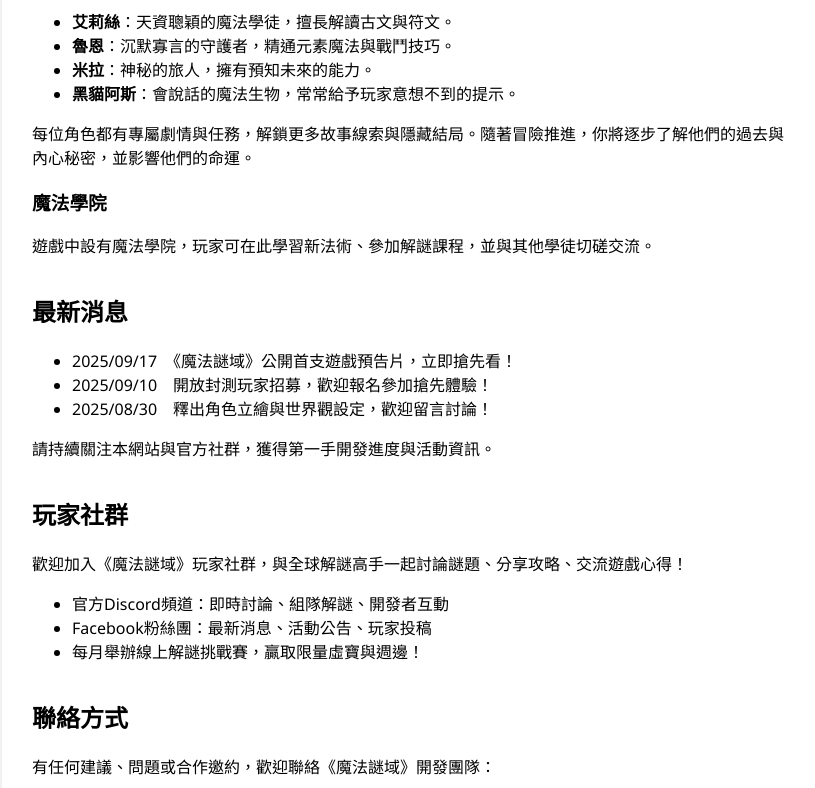
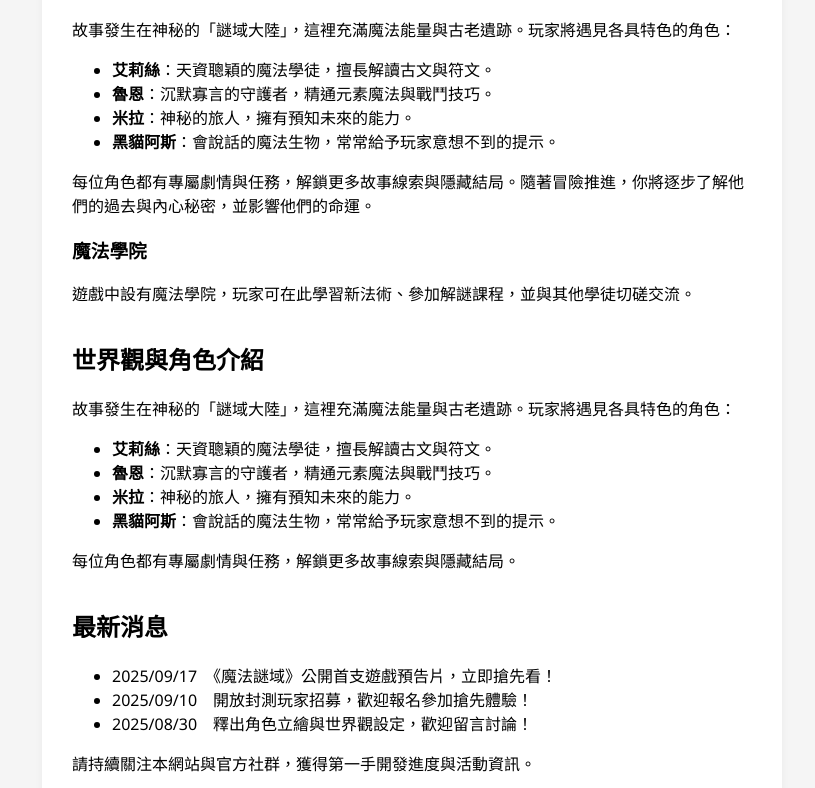
Before and after one commit to LHY-sara/lhy-sara.github.io, a plain HTML site: page as02/index.html in a window 1280 px wide. Shown: the part 1582-2370 px from the top of the page, without its empty margins (198-1013 px from the left). Drawn offline with Linux system fonts and the light colour scheme.

Commit message:
Revert "as2"
This reverts commit 09d4d2beff0b4c06bd56557226cff8eabbe2acb9.

```diff
--- a/as02/index.html
+++ b/as02/index.html
@@ -8,14 +8,14 @@
 </head>
 <body>
     <header class="banner">
-    <img src="https://picsum.photos/1200/401" alt="Banner 圖片">
+        <img src="https://picsum.photos/1200/401" alt="Banner 圖片">
     </header>
     <div class="main-layout">
         <nav class="navigator">
             <ul>
                 <li><a href="#section-home">首頁</a></li>
                 <li><a href="#section-about">遊戲簡介</a></li>
-                <li><a href="#section-games">世界觀與角色介紹</a></li>
+                <li><a href="#section-games">世界觀與角色</a></li>
                 <li><a href="#section-news">最新消息</a></li>
                 <li><a href="#section-contact">聯絡方式</a></li>
             </ul>
@@ -75,6 +75,17 @@
                 <h3>魔法學院</h3>
                 <p>遊戲中設有魔法學院，玩家可在此學習新法術、參加解謎課程，並與其他學徒切磋交流。</p>
             </section>
+            <section id="section-games">
+                <h2>世界觀與角色介紹</h2>
+                <p>故事發生在神秘的「謎域大陸」，這裡充滿魔法能量與古老遺跡。玩家將遇見各具特色的角色：</p>
+                <ul>
+                    <li><strong>艾莉絲</strong>：天資聰穎的魔法學徒，擅長解讀古文與符文。</li>
+                    <li><strong>魯恩</strong>：沉默寡言的守護者，精通元素魔法與戰鬥技巧。</li>
+                    <li><strong>米拉</strong>：神秘的旅人，擁有預知未來的能力。</li>
+                    <li><strong>黑貓阿斯</strong>：會說話的魔法生物，常常給予玩家意想不到的提示。</li>
+                </ul>
+                <p>每位角色都有專屬劇情與任務，解鎖更多故事線索與隱藏結局。</p>
+            </section>
             <section id="section-news" style="align-items: flex-start; width: 100%;">
                 <h2>最新消息</h2>
                 <ul>
--- a/as02/style.css
+++ b/as02/style.css
@@ -28,7 +28,7 @@ body {
     justify-content: center;
     align-items: flex-start;
     flex: 1;
-    max-width: 1500px;
+    max-width: 1200px;
     margin: 30px auto 0 auto;
     min-height: 400px;
     position: relative;
@@ -80,12 +80,10 @@ body {
     min-width: 0;
     display: flex;
     flex-direction: column;
-    align-items: flex-start;
+    align-items: center;
     justify-content: flex-start;
     margin-left: 200px;
     margin-right: 260px;
-    max-width: 1100px;
-    width: 100%;
 }
 
 .information {
```
